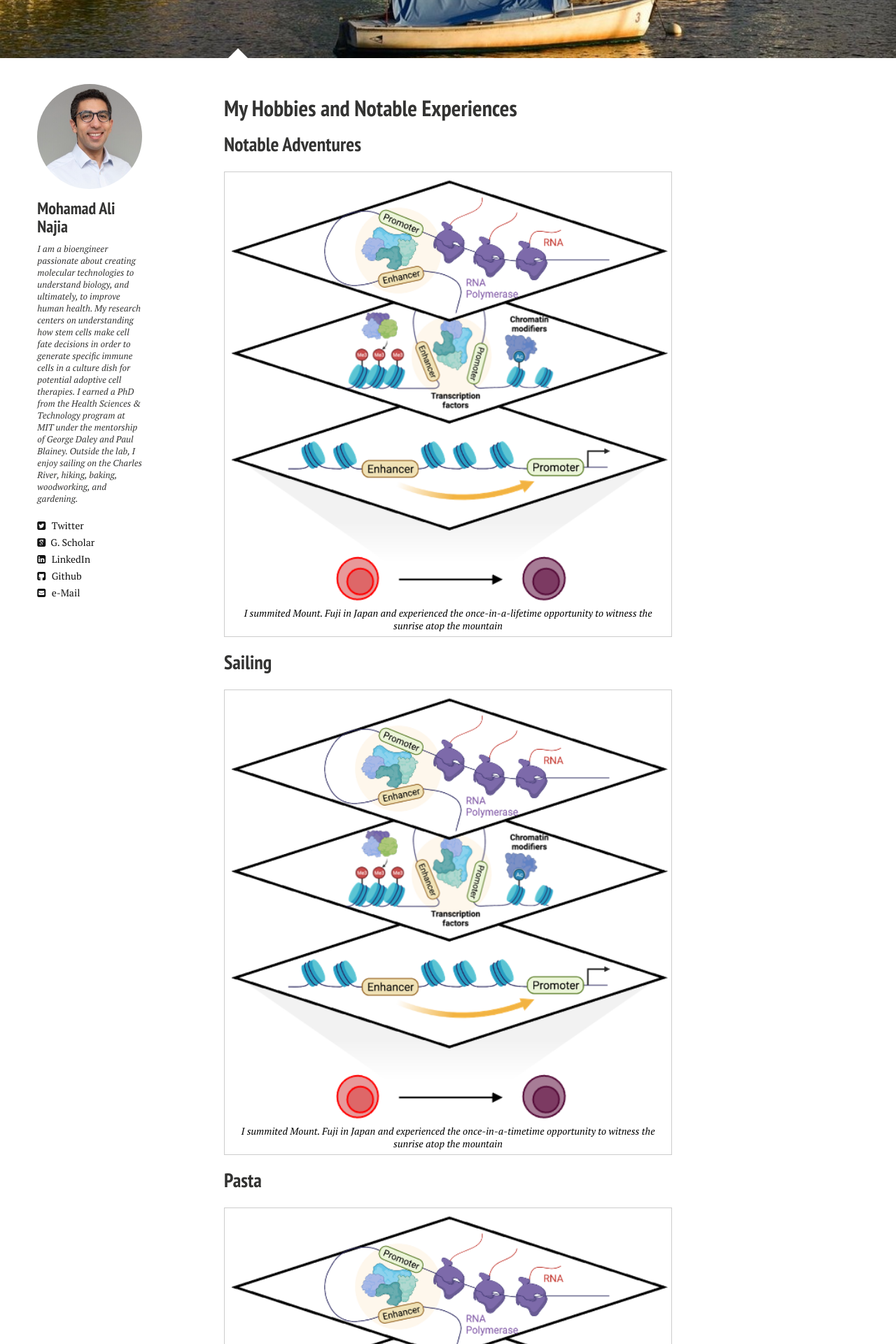
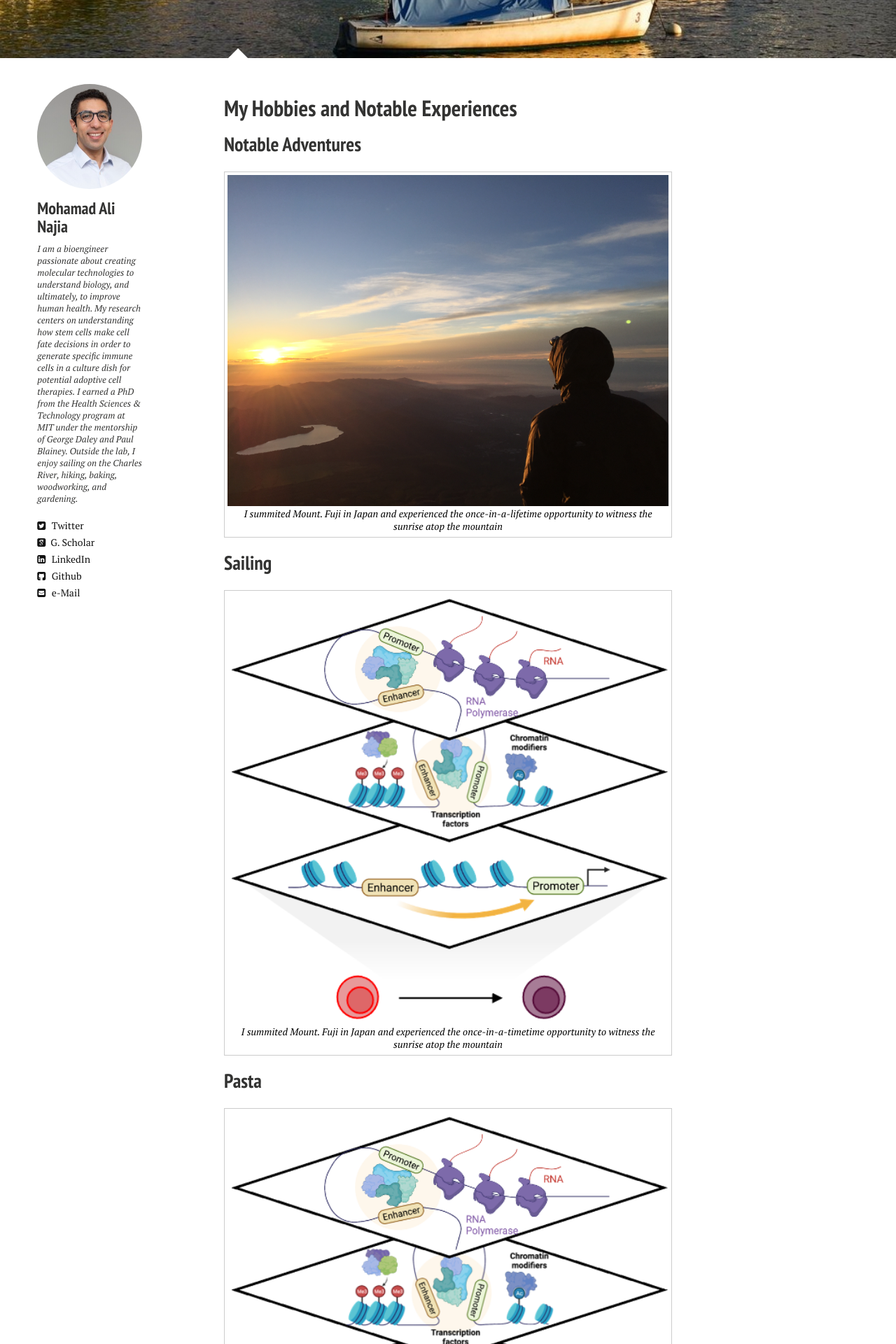
Before and after one commit to mnajia/mnajia.github.io, a Jekyll site: the page built from personal.md, in a window 1280 px wide. Shown: the part 738-2658 px from the top of the page at 70% size. Built offline with Jekyll 4.4.1, drawn with Linux system fonts in a browser that asks for light colours; nearby versions of some CDN libraries.

Commit message:
first commit

```diff
--- a/personal.md
+++ b/personal.md
@@ -33,7 +33,7 @@ figcaption {
 <h2>Notable Adventures</h2>
 
 <figure>
-  <img src="{{ site.url }}/images/research_overview.png" alt="Fuji" style="width:100%">
+  <img src="{{ site.url }}/images/IMG_3386.JPG" alt="Fuji" style="width:100%">
   <figcaption>I summited Mount. Fuji in Japan and experienced the once-in-a-lifetime opportunity to witness the sunrise atop the mountain</figcaption>
 </figure>
 
```
Also changed, not shown: images/IMG_3386.JPG (added), 1 other file.
